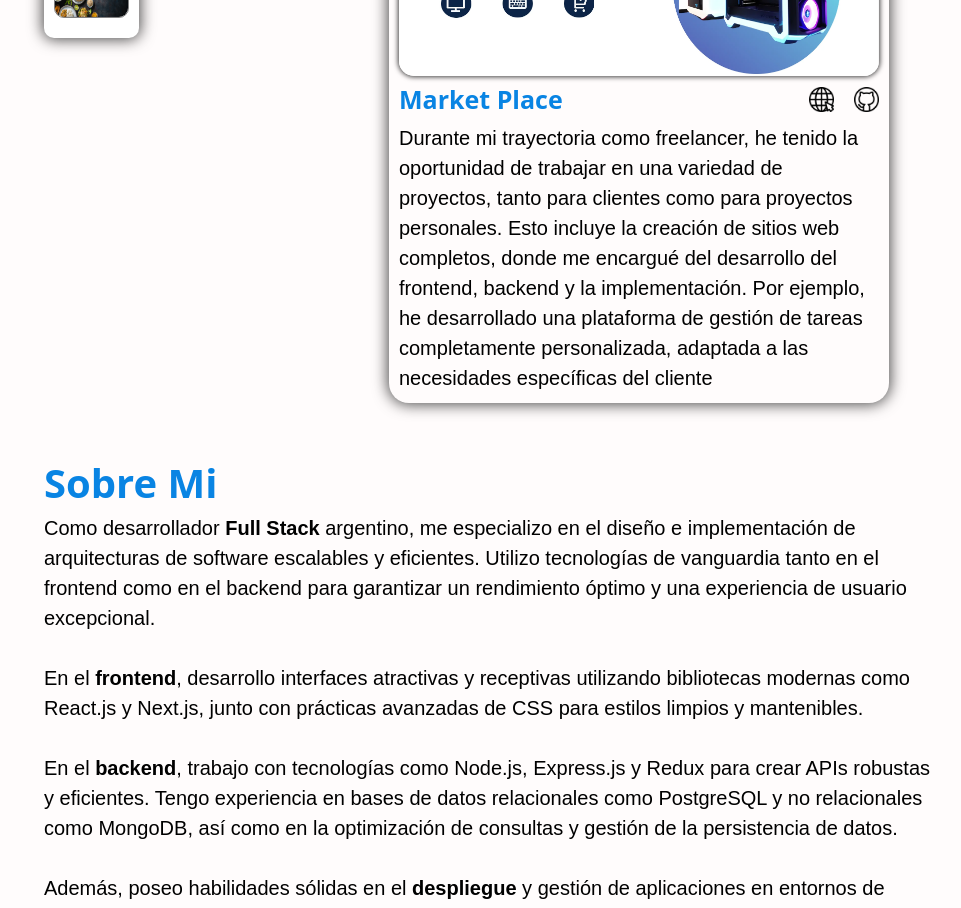
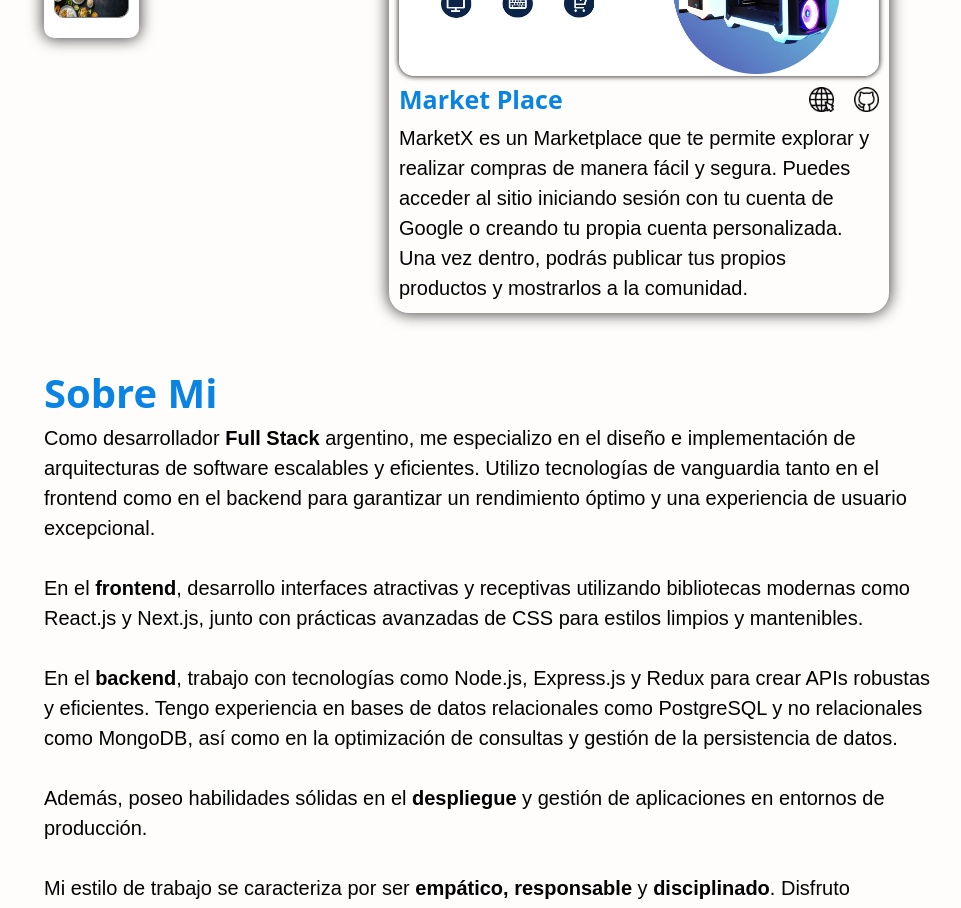
Before and after one commit to Gabriel20Arr/Portfolio2, a React (Vite) app: page / in a window 1280 px wide. Shown: the part 1520-2428 px from the top of the page, without its empty margins (148-1109 px from the left). Built offline with nearby package versions, Linux system fonts and the light colour scheme; a web font is replaced by a local one.

Commit message:
web terminada

```diff
--- a/package.json
+++ b/package.json
@@ -5,6 +5,7 @@
   "type": "module",
   "scripts": {
     "dev": "vite",
+    "start": "vite",
     "build": "vite build",
     "lint": "eslint . --ext js,jsx --report-unused-disable-directives --max-warnings 0",
     "preview": "vite preview"
--- a/src/views/Proyectos/Proyectos.jsx
+++ b/src/views/Proyectos/Proyectos.jsx
@@ -111,7 +111,7 @@ export const Proyectos = () => {
                         </div>
 
                         <div className={styles.CExp1}>
-                            Durante mi trayectoria como freelancer, he tenido la oportunidad de trabajar en una variedad de proyectos, tanto para clientes como para proyectos personales. Esto incluye la creación de sitios web completos, donde me encargué del desarrollo del frontend, backend y la implementación. Por ejemplo, he desarrollado una plataforma de gestión de tareas completamente personalizada, adaptada a las necesidades específicas del cliente
+                            MarketX es un Marketplace que te permite explorar y realizar compras de manera fácil y segura. Puedes acceder al sitio iniciando sesión con tu cuenta de Google o creando tu propia cuenta personalizada. Una vez dentro, podrás publicar tus propios productos y mostrarlos a la comunidad.
                         </div>
 
                     </div> )
@@ -153,7 +153,7 @@ export const Proyectos = () => {
                             </div>
                         </div>
                         <div className={styles.CExp1}>
-                            Durante mi trayectoria como freelancer, he tenido la oportunidad de trabajar en una variedad de proyectos, tanto para clientes como para proyectos personales. Esto incluye la creación de sitios web completos, donde me encargué del desarrollo del frontend, backend y la implementación. Por ejemplo, he desarrollado una plataforma de gestión de tareas completamente personalizada, adaptada a las necesidades específicas del cliente
+                            Esta no es tu típica lista de tareas; es una experiencia personalizada con un sistema de inicio de sesión que te permite llevar un registro de tus tareas de manera eficiente. 💻🔐 La navegación intuitiva te guía a través de secciones como tu perfil, página principal, la opción de agregar nuevas tareas, marcar como favoritas y una útil sección de ayuda. ¡Y sí, puedes contactarme directamente por correo electrónico para cualquier pregunta o problema! 🚀📧 Cada tarea que creas viene con detalles clave: categoría, título, descripción, fecha de creación, un temporizador y un calendario con alertas para mantenerte organizado. ⏰🗓️
                         </div>
 
                 </div> )
@@ -194,8 +194,7 @@ export const Proyectos = () => {
                             </div>
                         </div>
                         <div className={styles.CExp1}>
-                            un desarrollador Full Stack argentino con amplia experiencia en todas las áreas del desarrollo web.
-                            Mi enfoque se centra en crear soluciones sólidas y escalables utilizando tecnologías modernas y prácticas ágiles.
+                            Trata de una web donde los usuarios podran crear sus propias recetas, realizar búsquedas, ver detalles de las recetas, navegar con un sistema de paginación y aplicar filtros de diversos tipos. También se les permitió crear nuevas recetas y compartir sus propias creaciones culinarias.
                         </div>
                 </div> )
                 }
```
